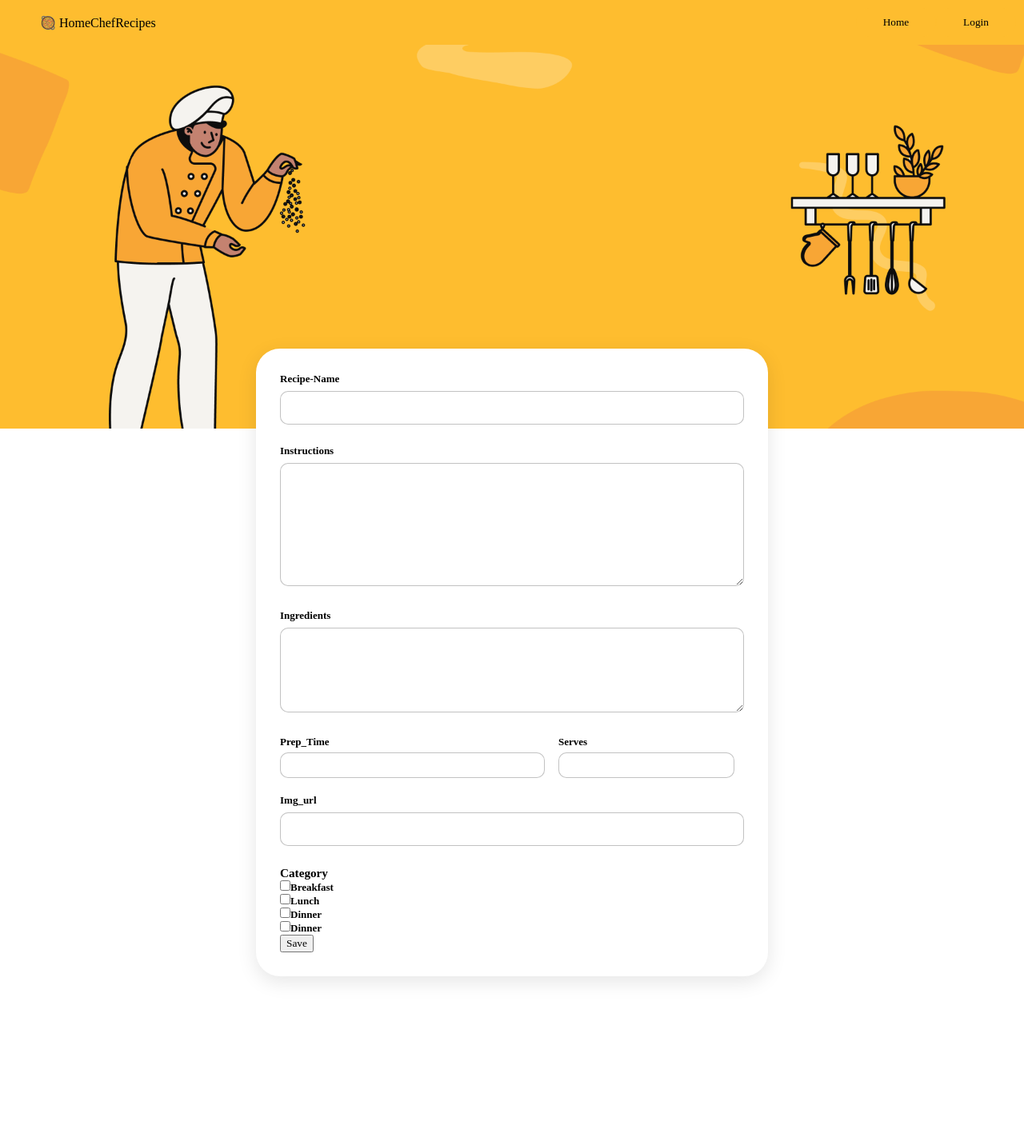
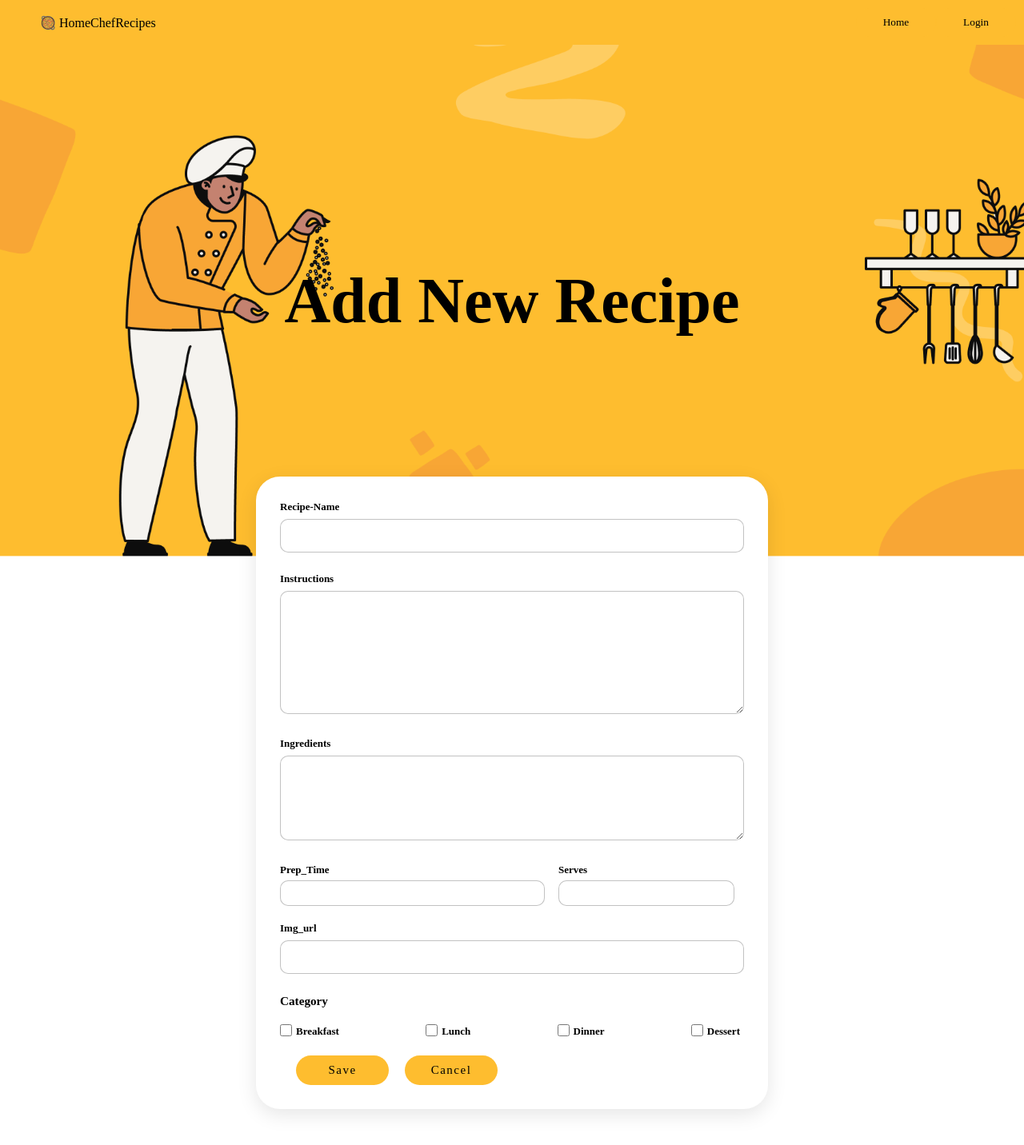
Before and after one commit to richa1617/frontend-home-chef-recipe, a Next.js app: page /add-recipe in a window 1280 px wide. Shown: the top 1432 px of the page at 80% size. Before the commit the page ends 1271 px from the top, so only its background shows below. Built offline with nearby package versions, Linux system fonts and the light colour scheme.

Commit message:
Made final changes to add recipe page

```diff
--- a/src/pages/add-recipe.tsx
+++ b/src/pages/add-recipe.tsx
@@ -1,5 +1,5 @@
 import NavigationBar from "@/components/NavigationBar";
-import { useState } from "react";
+import { useRouter } from "next/router";
 
 // interface FormData{
 //   recipeName:string;
@@ -12,6 +12,7 @@ import { useState } from "react";
 // }
 
 export default function AddRecipe() {
+  const router = useRouter();
   function handleSubmit(event: React.FormEvent<HTMLFormElement>) {
     const recipeName = event.currentTarget.recipeName.value;
     const instructions = event.currentTarget.instructions.value;
@@ -37,10 +38,16 @@ export default function AddRecipe() {
 
     event.preventDefault();
   }
+
+  function cancelHandler() {
+    router.push("/");
+  }
   return (
     <>
       <NavigationBar />
-      <div className="add-recipe-hero-img"></div>
+      <div className="add-recipe-hero-img">
+        <h1>Add New Recipe</h1>
+      </div>
       <form onSubmit={handleSubmit} className="add_recipe_form">
         <label htmlFor="recipe-name">Recipe-Name</label> <br></br>
         <input type="text" id="recipe-name" name="recipeName" /> <br></br>
@@ -65,8 +72,8 @@ export default function AddRecipe() {
         <label htmlFor="imgr">Img_url</label>
         <br></br>
         <input type="text" id="img" name="img" /> <br></br>
-        <h3>Category</h3>
-        <div className="add_recipe_category">
+        <h3 className="add_recipe_form_category_heading">Category</h3>
+        <div className="add_recipe_form_category">
           <div>
             <input type="checkbox" id="breakfast" name="breakfast" />
             <label htmlFor="breakfast">Breakfast</label>
@@ -84,10 +91,11 @@ export default function AddRecipe() {
 
           <div>
             <input type="checkbox" id="dessert" name="dessert" />
-            <label htmlFor="dessert">Dinner</label>
+            <label htmlFor="dessert">Dessert</label>
           </div>
         </div>
         <button type="submit">Save</button>
+        <button onClick={cancelHandler}>Cancel</button>
       </form>
     </>
   );
--- a/src/styles/globals.css
+++ b/src/styles/globals.css
@@ -326,13 +326,19 @@ input[type="search"]::placeholder {
 .add-recipe-hero-img {
   background-image: url("/bg-new-edit-recipe-hero.png");
   width: 100vw;
-  height: 60vh;
+  height: 80vh;
   background-size: cover;
-  background-position: center;
-  position: relative;
-  z-index: -1;
+  background-position: left;
+  /* position: relative;
+  z-index: -1; */
+  display: flex;
+  justify-content: center;
+  align-items: center;
 }
 
+.add-recipe-hero-img h1 {
+  font-size: 80px;
+}
 .add_recipe_form {
   /* border: 1px solid black; */
   width: 50vw;
@@ -391,9 +397,43 @@ textarea:focus {
   outline: none !important;
 }
 
+.add_recipe_form_category_heading {
+  margin-bottom: 20px;
+}
 .add_recipe_form_category {
   display: flex;
   justify-content: space-between;
+}
+
+.add_recipe_form_category label {
+  margin: 5px;
+  font-size: 13px;
+  position: relative;
+  top: -2px;
+}
+
+.add_recipe_form_category input[type="checkbox"] {
+  accent-color: #febd2f;
+  width: 15px;
+  height: 15px;
+}
+
+.add_recipe_form button {
+  background-color: #febd2f;
+  border-radius: 30px;
+  border: none;
+  padding: 10px;
+  width: 20%;
+  cursor: pointer;
+  font-size: 15px;
+  letter-spacing: 1.5px;
+  margin-top: 20px;
+  margin-left: 20px;
+  transition: 0.3s;
+}
+
+.add_recipe_form button:hover {
+  outline: 1px solid black;
 }
 /* styling : login page */
 .login-bg-img {
@@ -454,6 +494,7 @@ textarea:focus {
   background-color: #febd2f;
   border-radius: 30px;
   border: none;
+  margin-right: 20px;
   padding: 10px;
   width: 40%;
   cursor: pointer;
```
